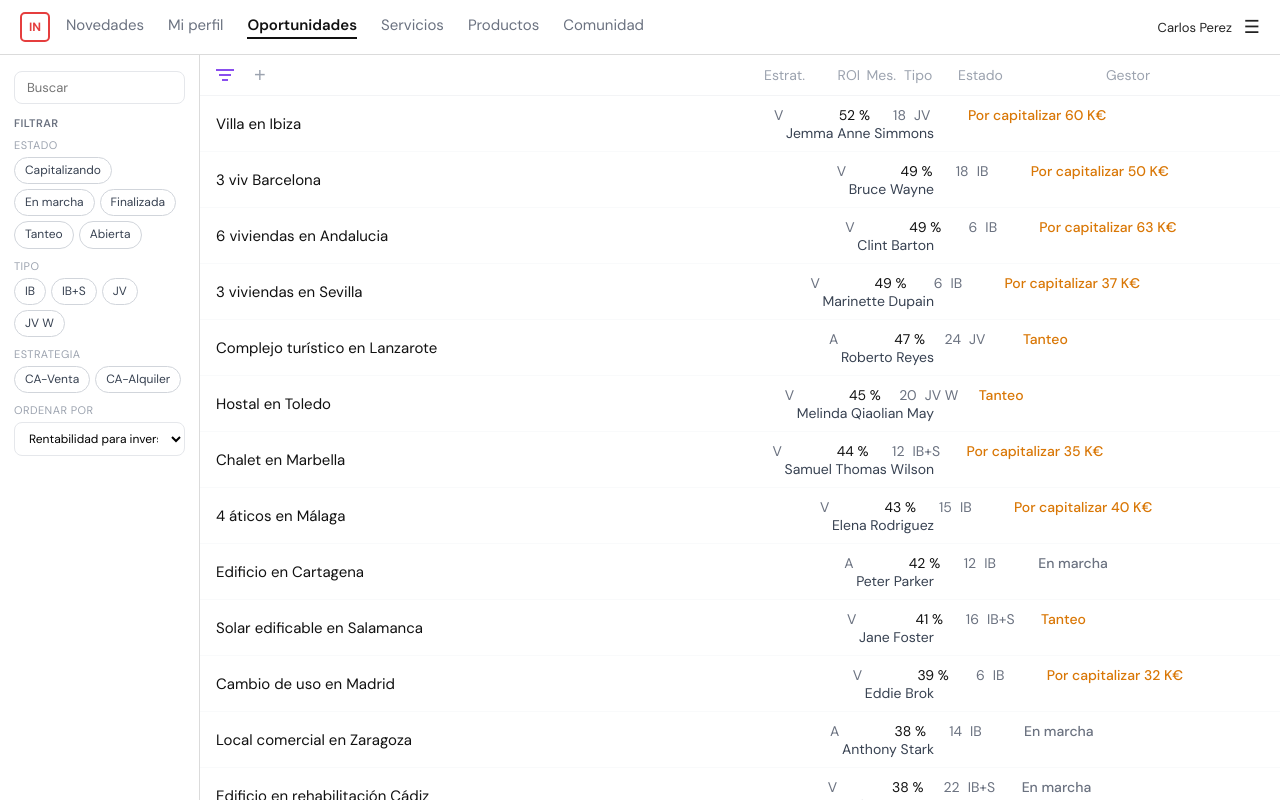
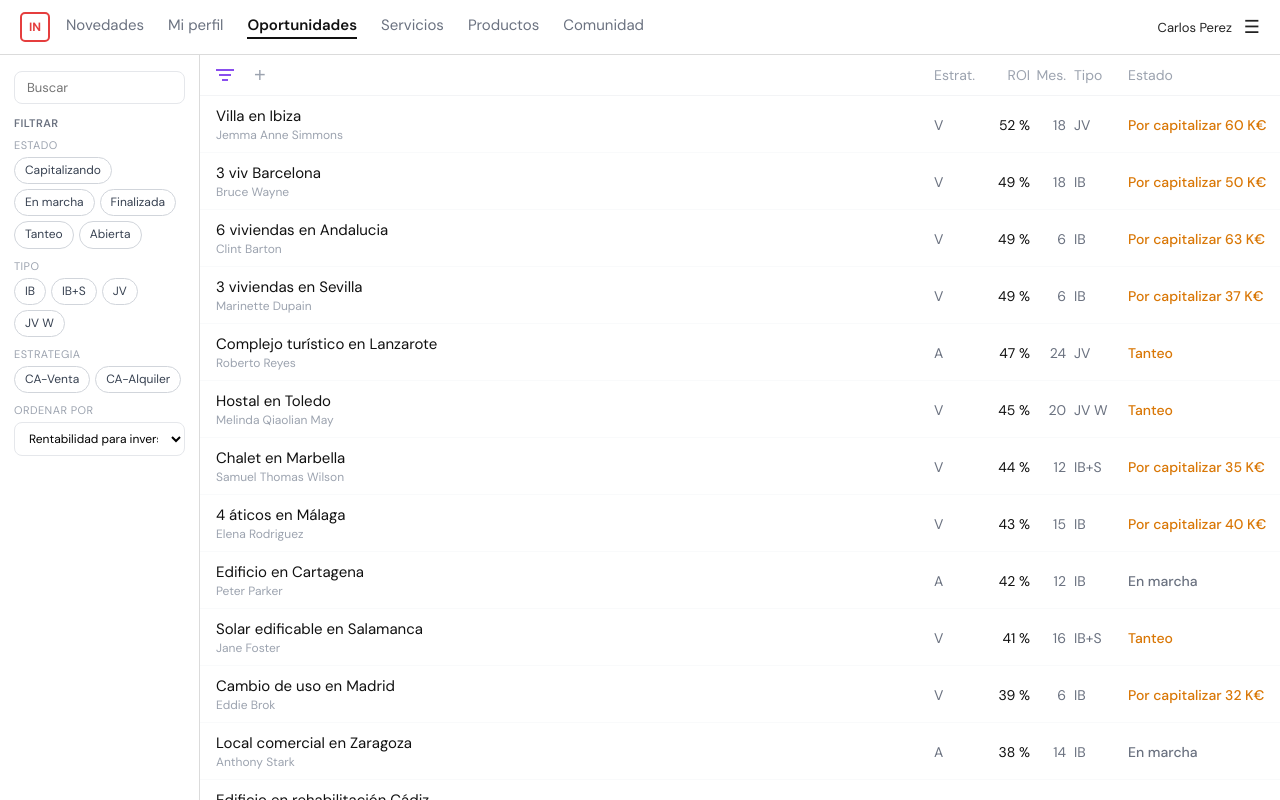
Before and after one commit to carlosperez-glitch/in-oportunidades, a React (Vite) app: page / in a window 1280 px wide. Built offline with nearby package versions, Linux system fonts and the light colour scheme.

Commit message:
fix: gestor debajo del título, columnas sin romper

```diff
--- a/src/components/Lista.jsx
+++ b/src/components/Lista.jsx
@@ -57,7 +57,7 @@ export default function Lista({ filtradas, selected, setSelected, isDesktop, tot
           <span style={{ width: 36, textAlign: "right" }}>Mes.</span>
           <span style={{ width: 50, paddingLeft: 8, textAlign: "left" }}>Tipo</span>
           {isDesktop && <span style={{ width: 148, paddingLeft: 12, textAlign: "left" }}>Estado</span>}
-          {isDesktop && <span style={{ width: 170, paddingLeft: 12 }}>Gestor</span>}
+
         </div>
       </div>
 
@@ -78,12 +78,17 @@ export default function Lista({ filtradas, selected, setSelected, isDesktop, tot
               transition: "background 0.1s",
             }}
           >
-            <div style={{ flex: 1, minWidth: tituloMinWidth }}>
-              <div style={{ fontSize: 15, fontWeight: 400, color: "#111", whiteSpace: "nowrap" }}>
+            <div style={{ flex: 1, minWidth: tituloMinWidth, overflow: "hidden" }}>
+              <div style={{ fontSize: 15, fontWeight: 400, color: "#111", whiteSpace: "nowrap", overflow: "hidden", textOverflow: "ellipsis" }}>
                 {op.titulo}
               </div>
+              {isDesktop && (
+                <div style={{ fontSize: 12, color: "#9ca3af", whiteSpace: "nowrap", overflow: "hidden", textOverflow: "ellipsis", marginTop: 1 }}>
+                  {op.gestor}
+                </div>
+              )}
             </div>
-            <div style={{ display: "flex", alignItems: "center", flexShrink: 0, flexWrap: "wrap" }}>
+            <div style={{ display: "flex", alignItems: "center", flexShrink: 0 }}>
               <span style={{ width: 46, textAlign: "left", fontSize: 14, color: "#6b7280" }}>{op.estrategia}</span>
               <span style={{ width: 50, textAlign: "right", fontSize: 14, fontWeight: 400, color: "#111" }}>{op.roi} %</span>
               <span style={{ width: 36, textAlign: "right", fontSize: 14, color: "#6b7280" }}>{op.meses}</span>
@@ -93,11 +98,7 @@ export default function Lista({ filtradas, selected, setSelected, isDesktop, tot
                   {op.porCapitalizar ? "Por capitalizar " + op.porCapitalizar + " K€" : op.estado}
                 </span>
               )}
-              {isDesktop && (
-                <span style={{ paddingLeft: 12, fontSize: 14, color: "#374151", whiteSpace: "nowrap", overflow: "hidden", textOverflow: "ellipsis", flexBasis: "100%", order: 1 }}>
-                  {op.gestor}
-                </span>
-              )}
+
             </div>
           </div>
         );
```
